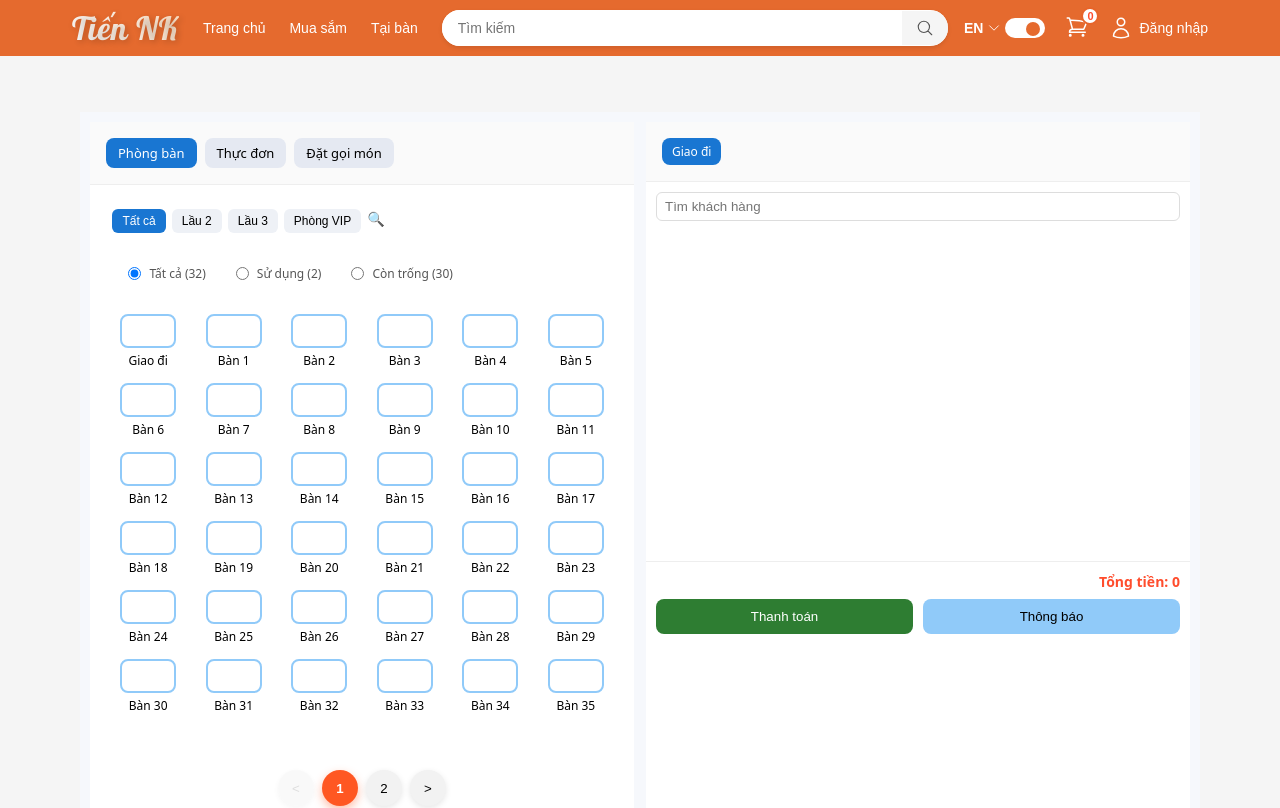
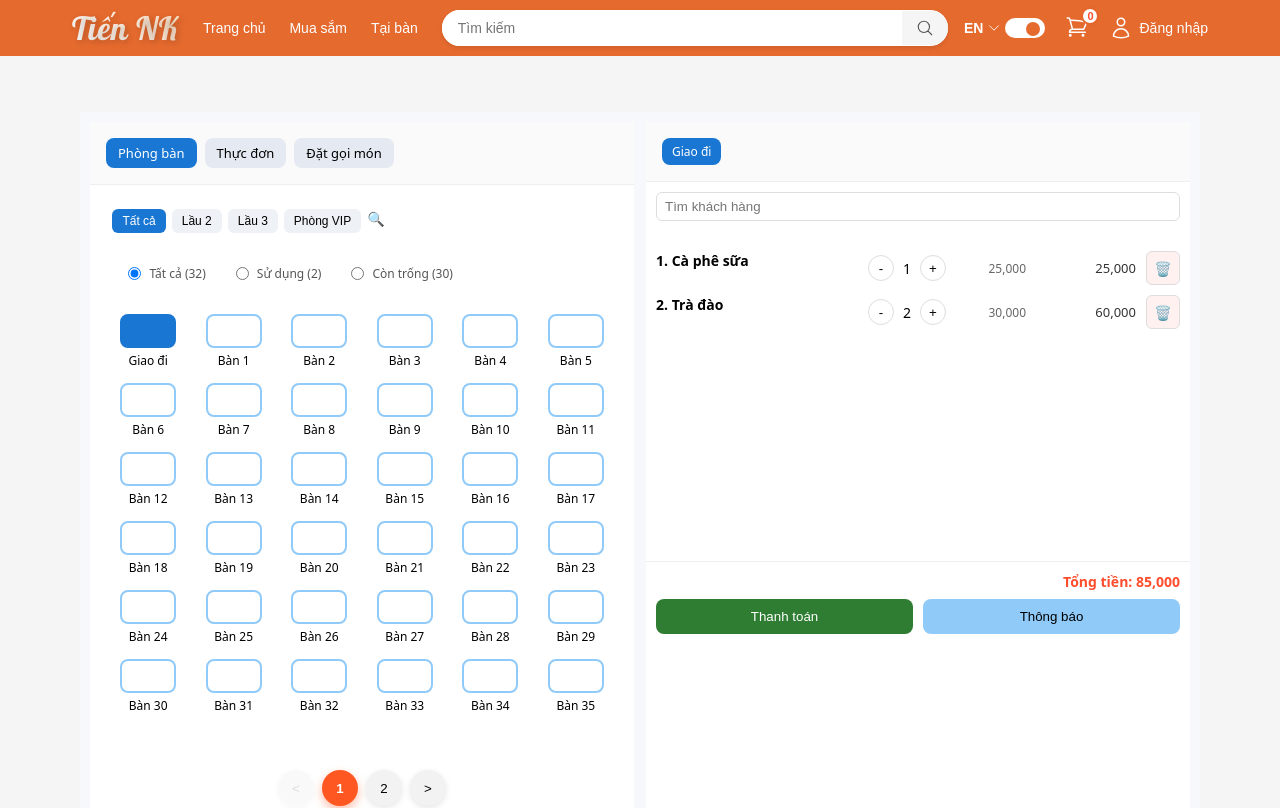
Before and after one commit to ngokhactien/oderFood, a React (Vite) app: page /table-order in a window 1280 px wide. Shown: the top 808 px of the page. Built offline with nearby package versions, Linux system fonts and the light colour scheme.

Commit message:
update code 4/5

```diff
--- /dev/null
+++ b/src/components/styles/table/MenuTabs.css
@@ -0,0 +1,22 @@
+.menu-tabs {
+  display: flex;
+  gap: 10px;
+  overflow-x: auto;
+  padding: 10px;
+  background: #fff;
+}
+
+.tab {
+  padding: 8px 16px;
+  border-radius: 20px;
+  border: none;
+  background: #f1f1f1;
+  cursor: pointer;
+  white-space: nowrap;
+}
+
+.tab.active {
+  background: #007bff;
+  color: white;
+  font-weight: 500;
+}
--- /dev/null
+++ b/src/components/table/MenuTabs.jsx
@@ -0,0 +1,20 @@
+import categories from "../../data/sidebar";
+import '../styles/table/MenuTabs.css'
+
+const MenuTabs = ({ active, onChange }) => {
+  return (
+    <div className="menu-tabs">
+      {categories.map((cat) => (
+        <button
+          key={cat.value}
+          className={`tab ${active === cat.value ? "active" : ""}`}
+          onClick={() => onChange(cat.value)}
+        >
+          {cat.label}
+        </button>
+      ))}
+    </div>
+  );
+};
+
+export default MenuTabs;
--- a/src/pages/POSLayout.jsx
+++ b/src/pages/POSLayout.jsx
@@ -2,6 +2,21 @@ import { useState } from "react";
 import OrderPanel from "../components/table/OrderPanel";
 import TableManager from "../components/table/TableManager";
 import "../styles/POSLayout.css";
+
+const mockItems = [
+  {
+    id: 1,
+    name: "Cà phê sữa",
+    price: 25000,
+    qty: 1,
+  },
+  {
+    id: 2,
+    name: "Trà đào",
+    price: 30000,
+    qty: 2,
+  },
+];
 
 export default function POSLayout() {
   const [tab, setTab] = useState("tables");
@@ -11,7 +26,7 @@ export default function POSLayout() {
       id: "Giao đi",
       name: "Giao đi",
       fixed: true,
-      items: [],
+      items: mockItems.map(i => ({ ...i })),
     },
   ]);
 
@@ -24,7 +39,7 @@ export default function POSLayout() {
       const newTab = {
         id: tableName,
         name: formatTableName(tableName),
-        items: [],
+        items: mockItems.map(i => ({ ...i })),
       };
 
       setTabs((prev) => [...prev, newTab]);
@@ -70,7 +85,7 @@ export default function POSLayout() {
         </div>
 
         {/* CONTENT */}
-        {tab === "tables" && <TableManager onSelectTable={handleSelectTable} />}
+        {tab === "tables" && <TableManager onSelectTable={handleSelectTable} activeTable={activeTab}/>}
         {tab === "menu" && <div>Menu ở đây</div>}
         {tab === "order" && <div>Order nhanh ở đây</div>}
       </main>
```
